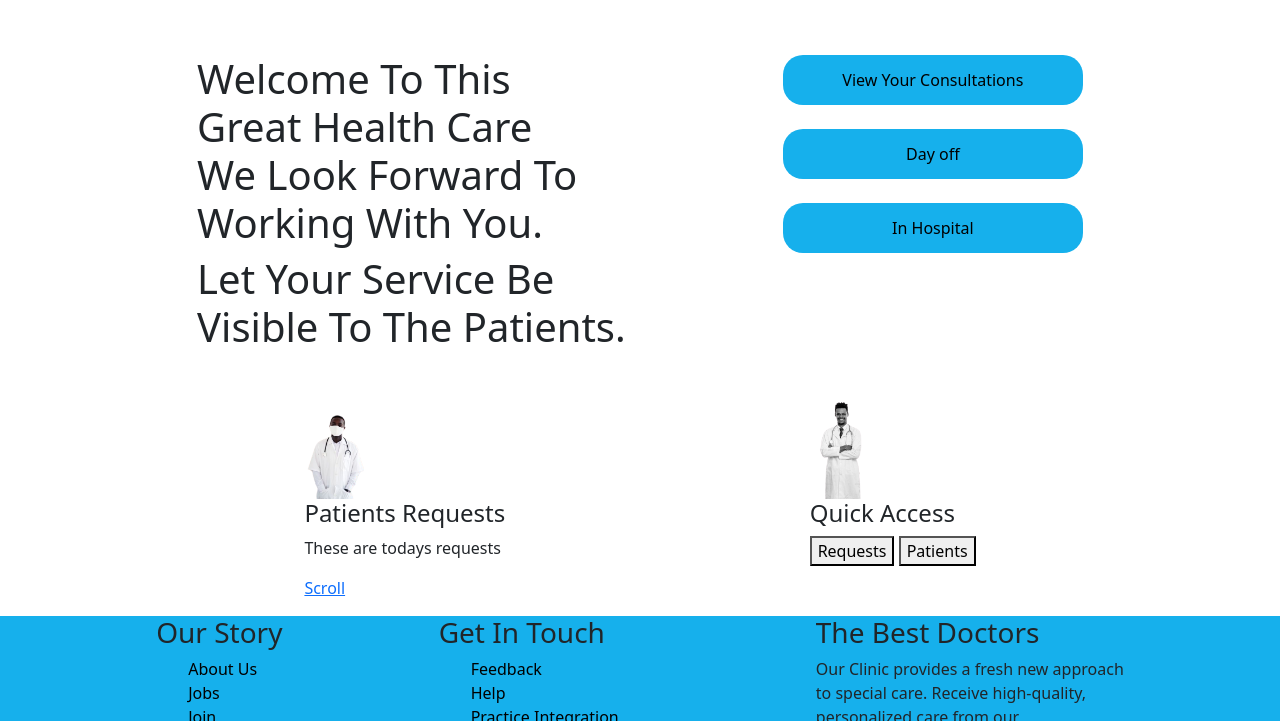
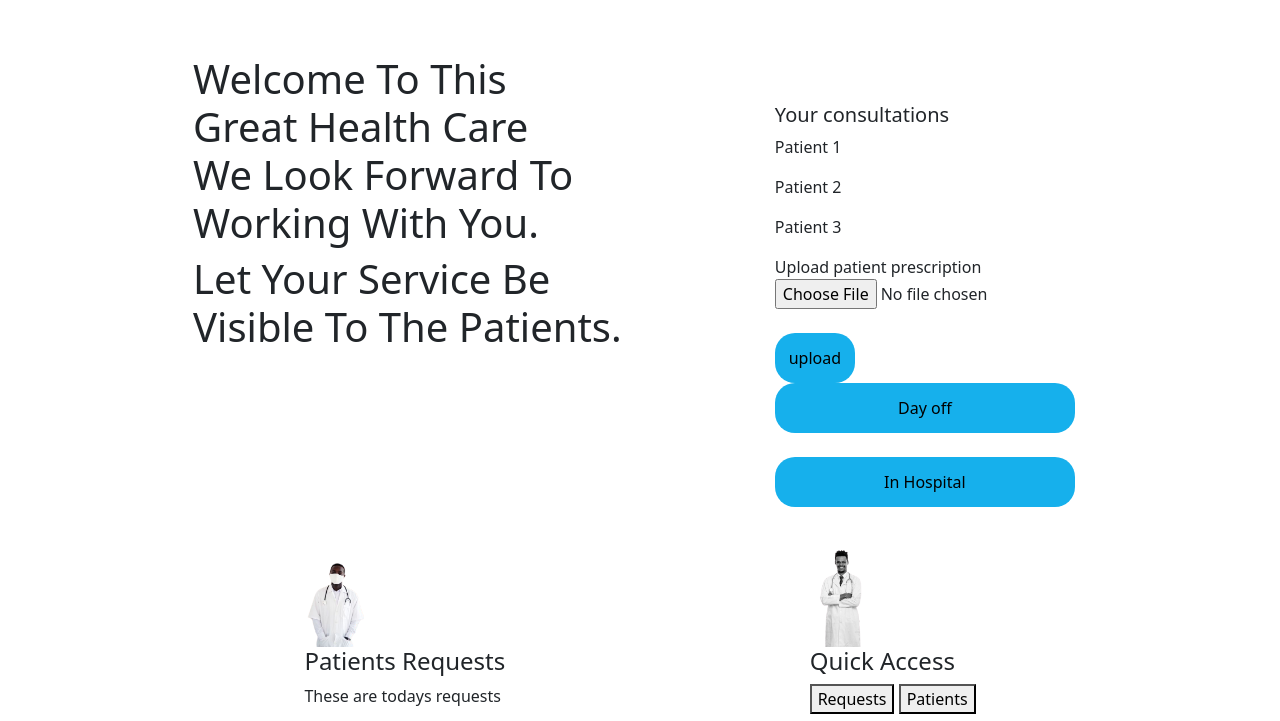
Before and after one commit to Sieva-cmd/zena_health, a plain HTML site: page Doctors-interface.html in a window 1280 px wide. Both pictures are taken after a click on the button "View Your Consultations". Shown: the part 61-782 px from the top of the page. Drawn offline with nearby package versions, Linux system fonts and the light colour scheme.

Commit message:
updating doctors interface

```diff
--- a/Doctors-interface.html
+++ b/Doctors-interface.html
@@ -8,6 +8,7 @@
     <script src="https://code.jquery.com/jquery-3.6.0.min.js"
         integrity="sha256-/xUj+3OJU5yExlq6GSYGSHk7tPXikynS7ogEvDej/m4=" crossorigin="anonymous"></script>
     <script type="module" src="js/script.js"></script>
+    <script src="js/doc.js"></script>
     <link href="https://cdn.jsdelivr.net/npm/bootstrap@5.1.3/dist/css/bootstrap.min.css" rel="stylesheet"
         integrity="sha384-1BmE4kWBq78iYhFldvKuhfTAU6auU8tT94WrHftjDbrCEXSU1oBoqyl2QvZ6jIW3" crossorigin="anonymous">
     <link rel="stylesheet" href="css/doctor.css">
@@ -47,9 +48,34 @@
                 <h1>Let Your Service Be <br> Visible To The Patients.</h1>
             </Div>
             <Div class="Doctor_text">
-                <Button>View Your Consultations</Button> <br> <br>
-                <Button>Day off</Button> <br> <br>
-                <Button>In Hospital</Button>
+                <Button id="docConsultations">View Your Consultations</Button> <br> <br>
+                <form id="uploadPatientPrescription">
+                    <h5>Your consultations</h5>
+                    <Div class="form-group">
+                        <p>Patient 1</p>
+                        <p><span id="patient_1"></span></p>
+                    </Div>
+                    <Div class="form-group">
+                        <p>Patient 2</p>
+                        <p><span id="patient_2"></span></p>
+                    </Div>
+                    <Div class="form-group">
+                        <p>Patient 3</p>
+                        <p><span id="patient_3"></span></p>
+                    </Div>
+
+
+                    <Div class="form-group">
+                        <label for="message">Upload patient prescription</label>
+                        <div class="form-group">
+                            <input type="file" class="form-control-file" id="exampleFormControlFile1">
+                        </div> <br>
+                        <button id="uploadPatientResults" style="width: 80px;" type="submit">upload</button>
+                    </Div>
+
+                </form>
+                <Button id="dayOff">Day off</Button> <br> <br>
+                <Button id="inHospital">In Hospital</Button>
                 <!-- <Div id="docDetails">
                     <p>Profile</p>
                     <p>Name: <span id="docName"></span></p>
--- a/css/doctor.css
+++ b/css/doctor.css
@@ -63,6 +63,9 @@ body{
     display: flex;
     justify-content: space-evenly;
 }
+#uploadPatientPrescription{
+    display: none;
+}
 
 footer{
     display: flex;
--- a/js/doc.js
+++ b/js/doc.js
@@ -0,0 +1,19 @@
+$(document).ready(function () {
+     $("#dayOff").click(function () {
+          var dayOff = prompt("Please Indicate the day that you will be off..");
+          alert("No consultations will be scheduled on " + dayOff);
+     })
+     $("#inHospital").click(function () {
+          var dayIn = prompt("Please Indicate the day that you are available ..");
+          alert(" consultations will be scheduled on " + dayIn);
+     })
+     $("#docConsultations").click(function () {
+          $("#uploadPatientPrescription").show();
+          $("#docConsultations").hide();
+     })
+     $("#uploadPatientResults").click(function () {
+          $("#docConsultations").show();
+          $("#uploadPatientPrescription").hide();
+     })
+
+})
```
